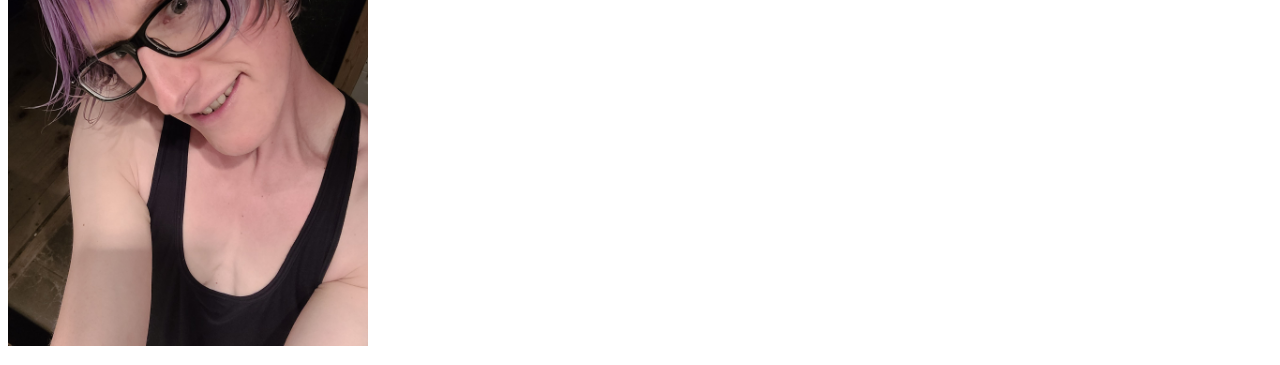
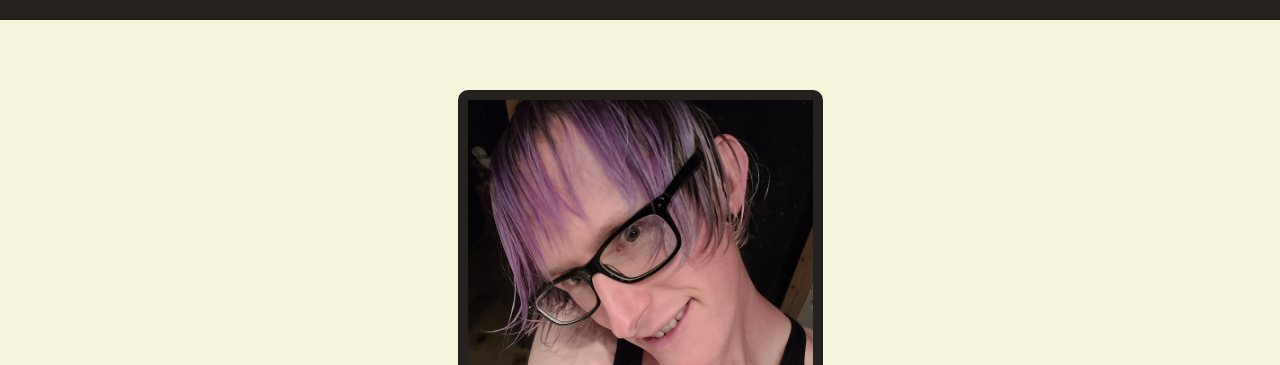
Before and after one commit to Moira-Rinn/Bootcamp_Fake_Blog, a plain HTML site: page index.html in a window 1280 px wide. Shown: the part 300-665 px from the top of the page. Drawn offline with Linux system fonts and the light colour scheme.

Commit message:
uncommented style sheet to display with CSS

```diff
--- a/index.html
+++ b/index.html
@@ -10,7 +10,7 @@
       integrity="sha384-G0fIWCsCzJIMAVNQPfjH08cyYaUtMwjJwqiRKxxE/rx96Uroj1BtIQ6MLJuheaO9"
       crossorigin="anonymous"
     />
-    <!-- <link rel="stylesheet" href="style.css" /> -->
+    <link rel="stylesheet" href="style.css" />
     <title>Sacha's Blog</title>
   </head>
   <body>
@@ -46,7 +46,7 @@
     <main>
       <div class="blog">
         <img
-          src="/img/me.jpg"
+          src="img/me.jpg"
           alt="Oops, you can't see me"
           style="max-width: 45em; max-height: 30em"
         />
```
